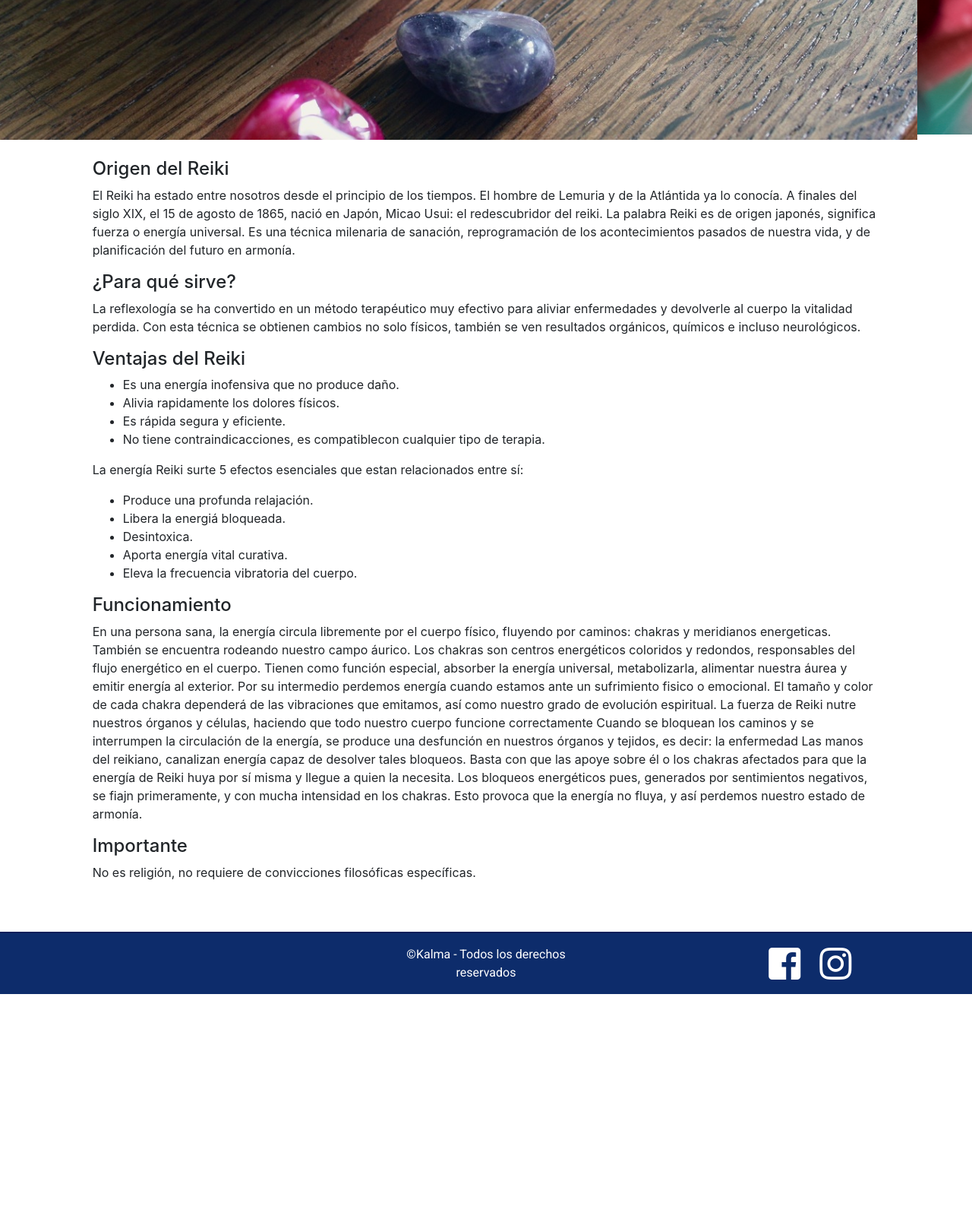
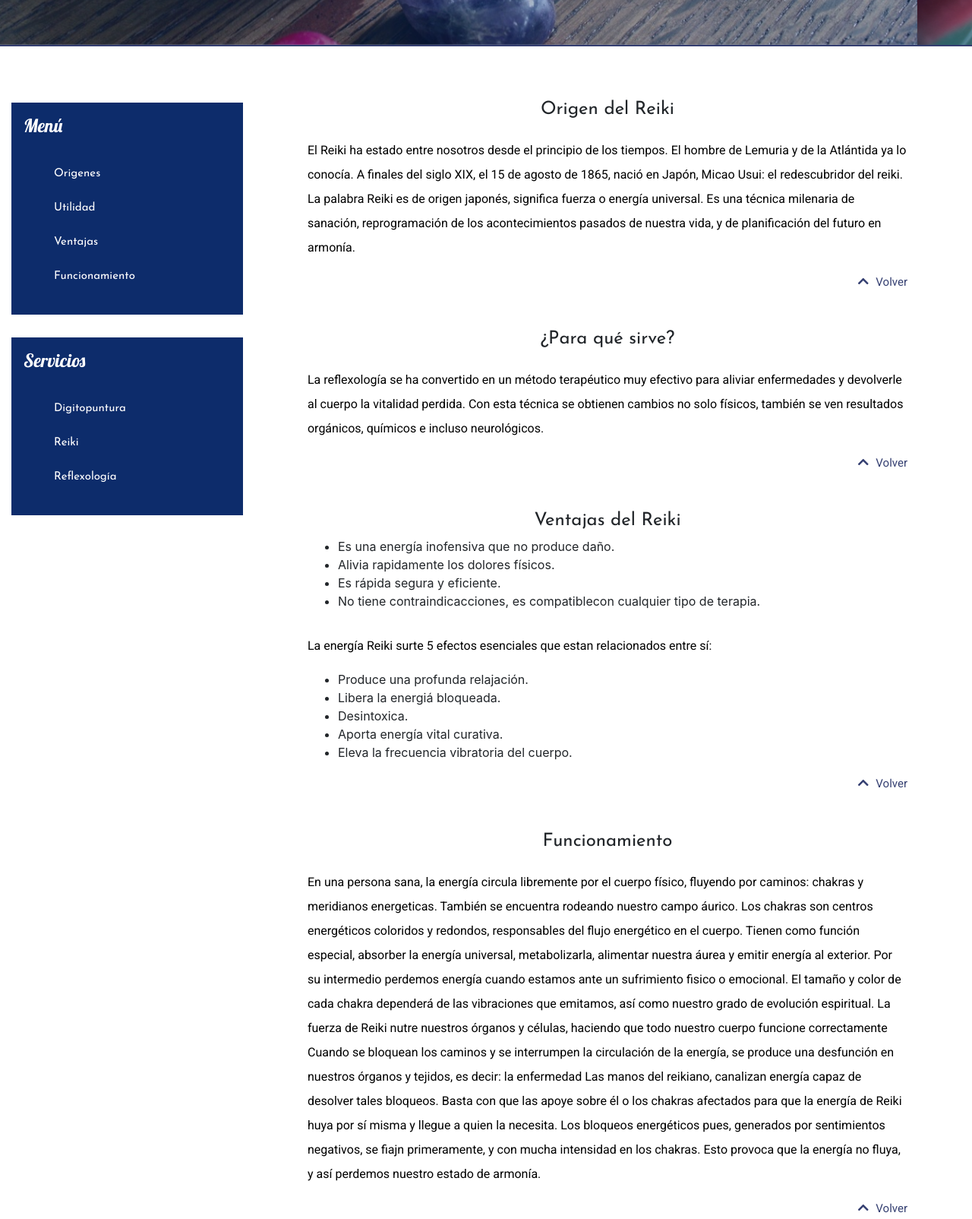
Before and after one commit to fdsosa/kalma, a website: page src/reiki.html in a window 1280 px wide. Shown: the part 740-2344 px from the top of the page at 76% size. Before the commit the page ends 2048 px from the top, so only its background shows below. Drawn offline with nearby package versions, Linux system fonts and the light colour scheme; files that its build step writes are made by us from their sources.

Commit message:
In contact added form and others things, in the others files added menu in the content section

```diff
--- a/src/reiki.html
+++ b/src/reiki.html
@@ -5,13 +5,6 @@
 	<include src="head-frameworks"></include>
 	<include src="head-metatags"></include>
 	<title>Reiki</title>
-	<style>
-		@media screen and (max-width: 480px){
-			.gridContainer{
-				grid-template-columns: 1fr;
-			}
-		}
-	</style>
 </head>
 <body>
 	<div class="containerPrincipal">
@@ -20,7 +13,7 @@
 		<!-- /NAV -->
 
 		<!-- TITULO -->
-		<section id="sectionTitulo">
+		<section id="titleSection">
 			<div id="carousel" class="carousel slide p-0" data-ride="carousel" data-pause="false">
 			  <div class="carousel-inner">
 			    <div class="carousel-item active">
@@ -44,24 +37,58 @@
 		<!-- TITULO -->
 
 		<!-- CONTENT -->
-		<div class="container-fluid mt-lg-4" id="gridInfo">
+		<div class="container-fluid mt-lg-4 containerServ" id="gridInfo">
 			<div class="row">
-				<div class="col-lg-10 offset-lg-1 boxInfo">
+				<div class="col-3 col-sm-10 boxMenu">
+					<div class="row" id="menuSection">
+						<h4>Menú</h4>
+						<ul>
+							<li><a href="#org">Origenes</a></li>
+							<li><a href="#util">Utilidad</a></li>
+							<li><a href="#vent">Ventajas</a></li>
+							<li><a href="#funct">Funcionamiento</a></li>
+						</ul>
+					</div>
+					<div class="row">
+						<h4>Servicios</h4>
+						<ul>
+							<li><a href="digitopuntura.html">Digitopuntura</a></li>
+							<li><a href="reiki.html">Reiki</a></li>
+							<li><a href="reflexologia.html">Reflexología</a></li>
+						</ul>
+					</div>
+				</div>
+
+				<div class="col-9 contentInfo">
+					<div class="row">
+						<div class="col-lg-10 offset-lg-1 boxInfo" id="org">
 							<h4>Origen del Reiki</h4>
 							<p>El Reiki ha estado entre nosotros desde el principio de los tiempos. El hombre de Lemuria y de la Atlántida ya lo conocía. A finales del siglo XIX, el 15 de agosto de 1865, nació en Japón, Micao Usui: el redescubridor del reiki.
 								La palabra Reiki es de origen japonés, significa fuerza o energía universal. Es una técnica milenaria de sanación, reprogramación de los acontecimientos pasados de nuestra vida, y de planificación del futuro en armonía.
 							</p>
+							<section>
+								<a href="#nav">
+									<i class="fas fa-chevron-up"></i>
+									<span>Volver</span>
+								</a>
+							</section>
 						</div>
 					</div>
 					<div class="row">
-				<div class="col-lg-10 offset-lg-1 boxInfo">
-					<h4 class="text-align-center">¿Para qué sirve?</h4>
+						<div class="col-lg-10 offset-lg-1 boxInfo" id="util">
+							<h4>¿Para qué sirve?</h4>
 							<p>La reflexología se ha convertido en un método terapéutico muy efectivo para aliviar enfermedades y devolverle al cuerpo 	la vitalidad perdida. Con esta técnica se obtienen cambios no solo físicos, también se ven resultados orgánicos, químicos e incluso neurológicos.
 							</p>
+							<section>
+								<a href="#nav">
+									<i class="fas fa-chevron-up"></i>
+									<span>Volver</span>
+								</a>
+							</section>
 						</div>
 					</div>
 					<div class="row">
-				<div class="col-lg-10 offset-lg-1 boxInfo">
+						<div class="col-lg-10 offset-lg-1 boxInfo" id="vent">
 							<h4>Ventajas del Reiki</h4>
 							<ul>
 								<li>Es una energía inofensiva que no produce daño.</li>
@@ -77,23 +104,32 @@
 								<li>Aporta energía vital curativa.</li>
 								<li>Eleva la frecuencia vibratoria del cuerpo.</li>
 							</ul>
+							<section>
+								<a href="#nav">
+									<i class="fas fa-chevron-up"></i>
+									<span>Volver</span>
+								</a>
+							</section>
 						</div>
 					</div>
 					<div class="row">
-				<div class="col-lg-10 offset-lg-1 boxInfo">
+						<div class="col-lg-10 offset-lg-1 boxInfo" id="funct">
 							<h4>Funcionamiento</h4>
-					<p>En una persona sana, la energía circula libremente por el cuerpo físico, fluyendo por caminos: chakras y meridianos energeticas. También se encuentra rodeando nuestro campo áurico. Los chakras son centros energéticos coloridos y redondos, responsables del flujo energético en el cuerpo. Tienen como función especial, absorber la energía universal, metabolizarla, alimentar nuestra áurea y emitir energía al exterior. Por su intermedio perdemos energía cuando estamos ante un sufrimiento fisico o emocional.
+							<p>
+								En una persona sana, la energía circula libremente por el cuerpo físico, fluyendo por caminos: chakras y meridianos energeticas. También se encuentra rodeando nuestro campo áurico. Los chakras son centros energéticos coloridos y redondos, responsables del flujo energético en el cuerpo. Tienen como función especial, absorber la energía universal, metabolizarla, alimentar nuestra áurea y emitir energía al exterior. Por su intermedio perdemos energía cuando estamos ante un sufrimiento fisico o emocional.
 								El tamaño y color de cada chakra dependerá de las vibraciones que emitamos, así como nuestro grado de evolución espiritual. La fuerza de Reiki nutre nuestros órganos y células, haciendo que todo nuestro cuerpo funcione correctamente
 								Cuando se bloquean los caminos y se interrumpen la circulación de la energía, se produce una desfunción en nuestros órganos y tejidos, es decir: la enfermedad
 								Las manos del reikiano, canalizan energía capaz de desolver tales bloqueos. Basta con que las apoye sobre él o los chakras afectados para que la energía de Reiki huya por sí misma y llegue a quien la necesita.
 								Los bloqueos energéticos pues, generados por sentimientos negativos, se fiajn primeramente, y con mucha intensidad en los chakras. Esto provoca que la energía no fluya, y así perdemos nuestro estado de armonía.
 							</p>
+							<section>
+								<a href="#nav">
+									<i class="fas fa-chevron-up"></i>
+									<span>Volver</span>
+								</a>
+							</section>
 						</div>
 					</div>
-			<div class="row">
-				<div class="col-lg-10 offset-lg-1 boxInfo">
-					<h4>Importante</h4>
-					<p>No es religión, no requiere de convicciones filosóficas específicas.</p>
 				</div>
 			</div>
 		</div>
```
Also changed, not shown: src/contacto.html (+29 -32 lines), src/reflexologia.html (+2 -9 lines). Lines whose indentation alone changed are shown as unchanged.
